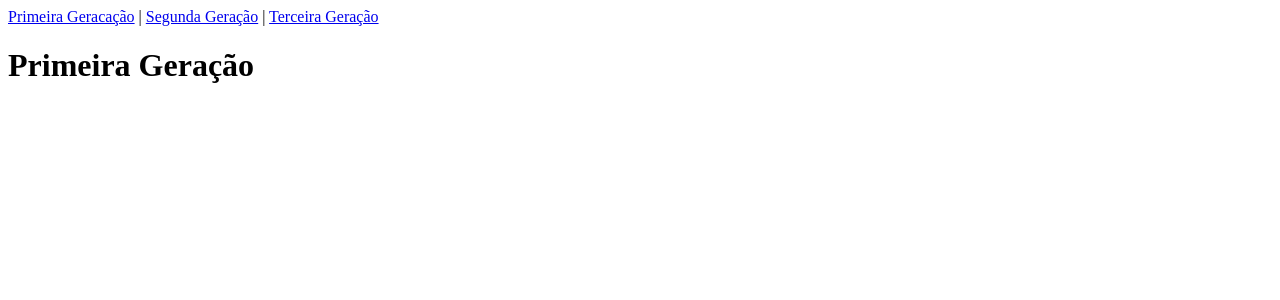
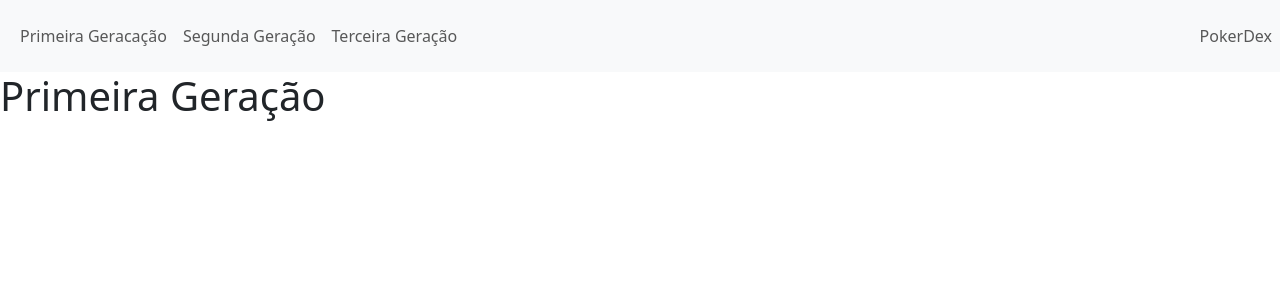
Before and after one commit to ftreitasyuri/PokemonProject, a Vue app in the folder pokedex-vue/: page / in a window 1280 px wide. Shown: the top 300 px of the page. Built offline with nearby package versions, Linux system fonts and the light colour scheme.

Commit message:
Upload: Navbar concluida

```diff
--- a/pokedex-vue/package.json
+++ b/pokedex-vue/package.json
@@ -9,6 +9,7 @@
     "test:unit": "vitest"
   },
   "dependencies": {
+    "bootstrap": "^5.3.5",
     "vue": "^3.3.4",
     "vue-router": "^4.2.5"
   },
--- a/pokedex-vue/src/App.vue
+++ b/pokedex-vue/src/App.vue
@@ -1,22 +1,21 @@
 <script setup>
 import { RouterLink, RouterView } from 'vue-router'
+
+// Importação bootstrap
+import 'bootstrap/dist/css/bootstrap.min.css';
+import 'bootstrap/dist/js/bootstrap.min.js';
+
+// Importar componentes
+import Navegacao from './componentes/BarraNavegacao.vue';
+
 </script>
 
 <template>
-  <header>
 
+<!-- NavBar -->
+ <Navegacao/>
 
-
-      <nav>
-        <RouterLink to="/">Primeira Geracação</RouterLink>
-        |
-        <RouterLink to="/geracao2">Segunda Geração</RouterLink>
-        |
-        <RouterLink to="/geracao3">Terceira Geração</RouterLink>
-      </nav>
-
-  </header>
-
+<!-- Comando para visualizar conteudo das view -->
   <RouterView />
 </template>
 
--- /dev/null
+++ b/pokedex-vue/src/componentes/BarraNavegacao.vue
@@ -0,0 +1,43 @@
+<template>
+
+    <nav class="navbar navbar-expand-lg bg-body-tertiary">
+        <div class="container-fluid">
+            <!-- <a class="navbar-brand" href="#">Navbar w/ text</a> -->
+            <button class="navbar-toggler" type="button" data-bs-toggle="collapse" data-bs-target="#navbarText"
+                aria-controls="navbarText" aria-expanded="false" aria-label="Toggle navigation">
+                <span class="navbar-toggler-icon"></span>
+            </button>
+            <div class="collapse navbar-collapse" id="navbarText">
+                <ul class="navbar-nav me-auto mb-2 mb-lg-0">
+                    <li class="nav-item">
+                        <RouterLink class="nav-link" to="/">Primeira Geracação</RouterLink>
+                    </li>
+                    <li class="nav-item">
+                        <RouterLink class="nav-link" to="/geracao2">Segunda Geração</RouterLink>
+                    </li>
+                    <li class="nav-item">
+                        <RouterLink class="nav-link" to="/geracao3">Terceira Geração</RouterLink>
+                    </li>
+                </ul>
+
+            </div>
+        </div>
+        <span class="navbar-text m-2">
+        PokerDex
+      </span>
+    </nav>
+
+
+</template>
+
+
+<!--
+<li class="nav-item">
+    <RouterLink to="/">Primeira Geracação</RouterLink>
+</li>
+<li class="nav-item">
+    <RouterLink to="/geracao2">Segunda Geração</RouterLink>
+</li>
+<li class="nav-item">
+    <RouterLink to="/geracao3">Terceira Geração</RouterLink>
+</li> -->
```
Also changed, not shown: 1 other file (tests, documents, lock files or other folders).
